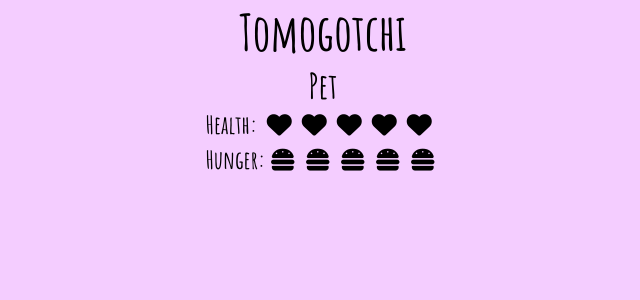
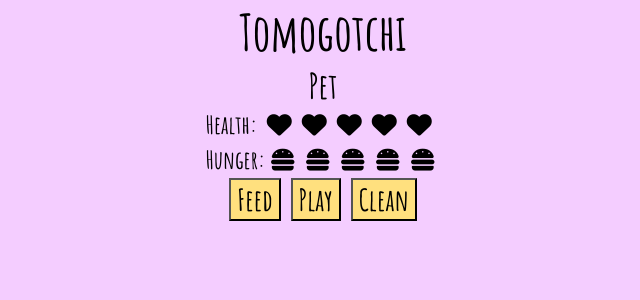
Before and after one commit to scented-wiring/react-virtual-pet, a React (Create React App) app: page / in a window 1280 px wide. Shown: the top 300 px of the page, without its empty margins (317-957 px from the left). Built offline with nearby package versions, Linux system fonts and the light colour scheme.

Commit message:
create Actions component and basic styling

```diff
--- /dev/null
+++ b/src/components/Actions.js
@@ -0,0 +1,13 @@
+import "../styles/Actions.css";
+
+const Actions = () => {
+  return (
+    <div class="Actions">
+      <button>Feed</button>
+      <button>Play</button>
+      <button>Clean</button>
+    </div>
+  );
+};
+
+export default Actions;
--- a/src/components/App.js
+++ b/src/components/App.js
@@ -1,5 +1,6 @@
 import Pet from "./Pet";
 import Status from "./Status";
+import Actions from "./Actions";
 
 import "../styles/App.css";
 
@@ -9,6 +10,7 @@ const App = () => {
       <h1>Tomogotchi</h1>
       <Pet />
       <Status />
+      <Actions />
     </div>
   );
 };
--- /dev/null
+++ b/src/styles/Actions.css
@@ -0,0 +1,6 @@
+.Actions button {
+  font-family: "Amatic SC", cursive;
+  font-size: 30px;
+  margin: 0 5px;
+  background-color: #ffe07e;
+}
```
